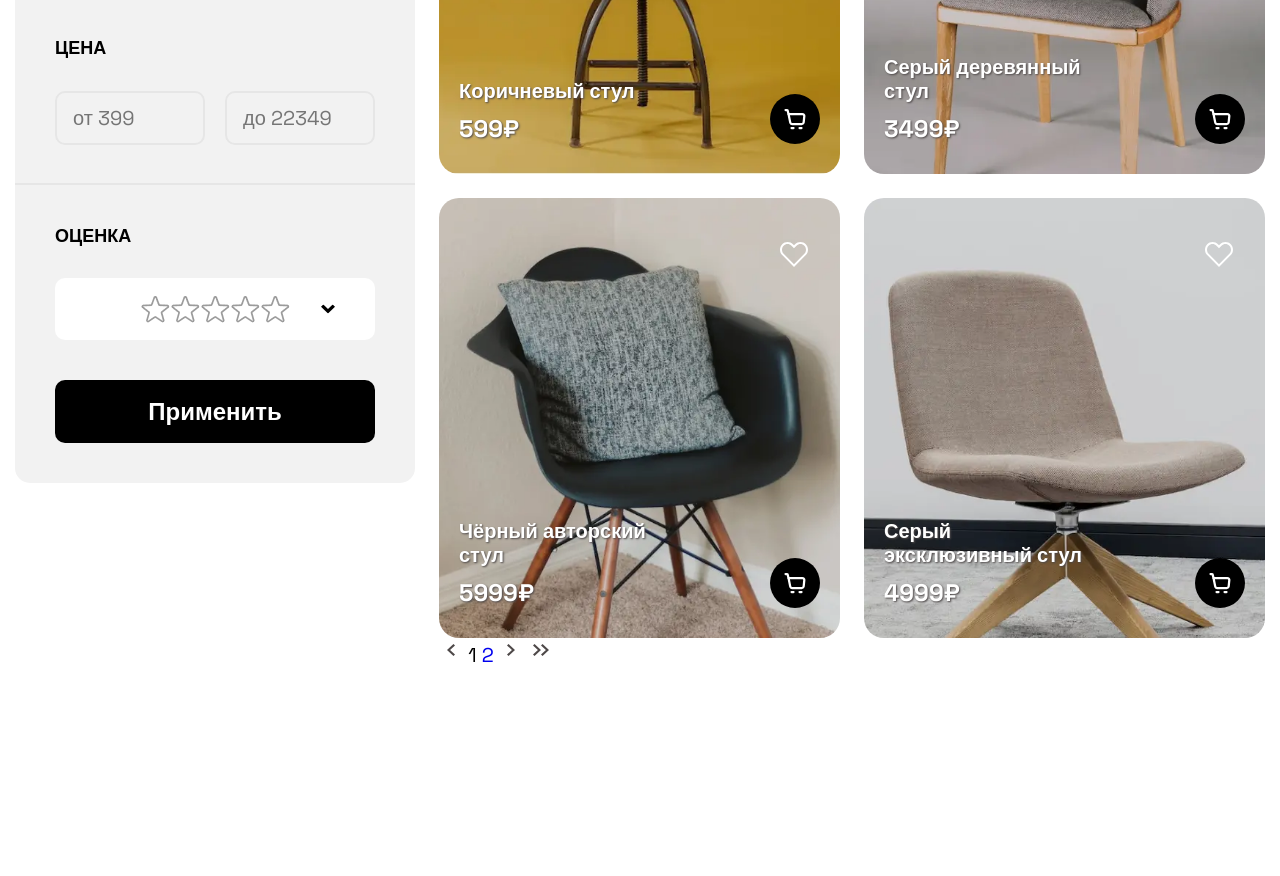
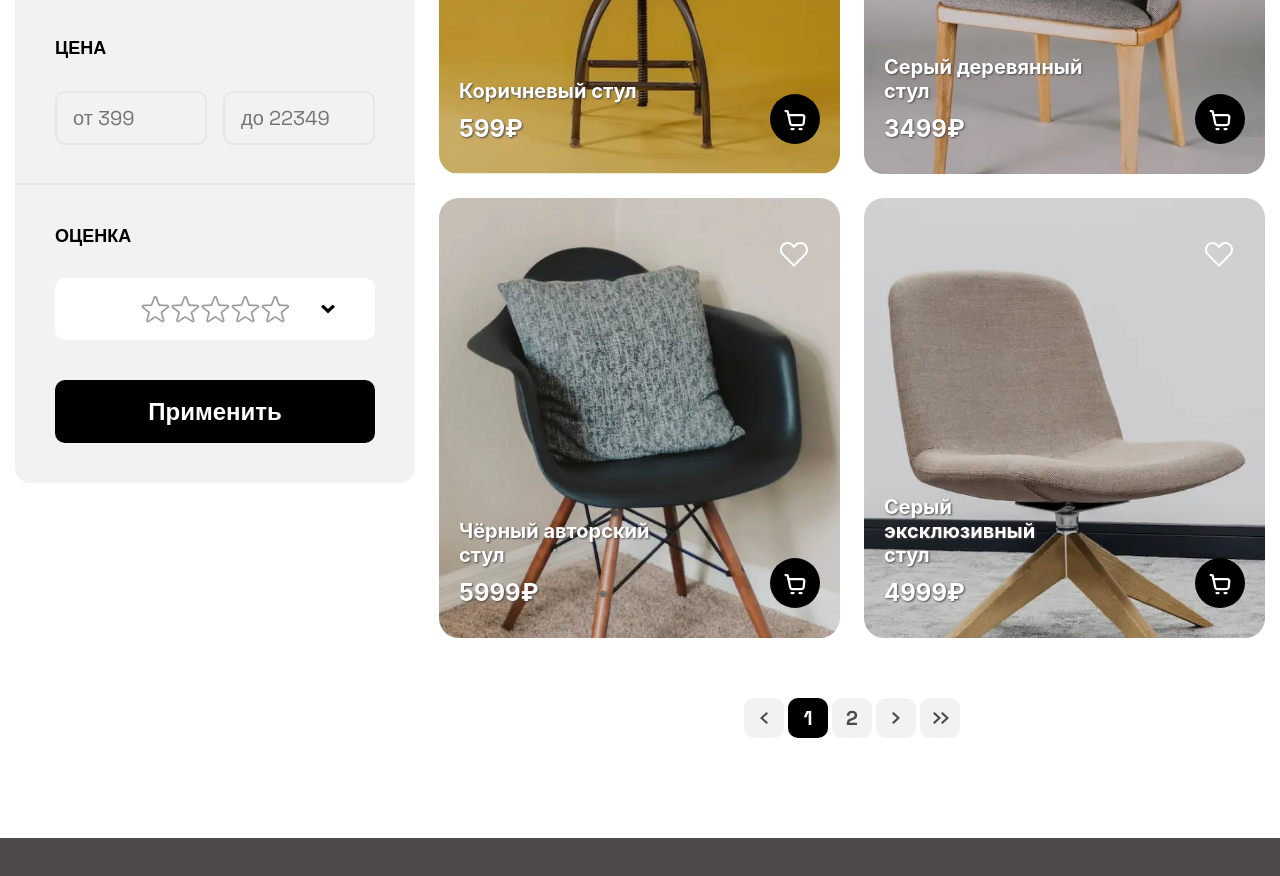
Before and after one commit to nickrusanov/Space, a website: page docs/index.html in a window 1280 px wide. Shown: the part 1074-1950 px from the top of the page. Before the commit the page ends 1742 px from the top, so only its background shows below. Drawn offline with nearby package versions, Linux system fonts and the light colour scheme; files that its build step writes are made by us from their sources.

Commit message:
add footer

```diff
--- a/src/sass/common/_common.scss
+++ b/src/sass/common/_common.scss
@@ -9,7 +9,7 @@
 
 	--color-grey-0--hover: hsl(0, 0%, 95%);
 	--color-grey-1--hover: hsl(0, 0%, 90%);
-	--color-grey-3--hover: hsl(0, 0%, 65%);
+	--color-grey-3--hover: hsl(0, 0%, 60%);
 	--color-grey-4--hover: hsl(16, 5%, 52%);
 
 	--color-brand: hsl(46, 81%, 59%);
@@ -110,16 +110,22 @@ body {
 			mask: url('../img/icons/next.svg');
 		}
 	}
+
 	&__link {
+		@extend %trans;
 
 		color: $color-breadcrumbs;
+
+		&:hover {
+			color: $color-breadcrumbs--hover;
+		}
 	}
 }
 
 
 // MEDIA
 
-@include media('600px') {
+@include lg {
 	.breadcrumbs {
 		min-height: 56px;
 	}
--- a/src/sass/common/_var.scss
+++ b/src/sass/common/_var.scss
@@ -2,6 +2,7 @@
 
 $fonts-root: '../fonts/';
 $font-text: 'SpaceGrotesk', sans-serif;
+$font-product: 'Inter', 'Arial';
 
 
 // SCREENS
@@ -18,12 +19,14 @@ $color-text: var(--color-grey-6);
 $color-text-product: var(--color-grey-0);
 $color-text-product--shadow: var(--color-grey-5);
 $color-text-counter: var(--color-grey-0);
+$color-text-footer: var(--color-grey-1);
 $color-breadcrumbs: var(--color-grey-3);
 $color-breadcrumbs--hover: var(--color-grey-3--hover);
 $color-text-categories: var(--color-grey-4);
 $color-text-categories--hover: var(--color-brand--darkest);
 $color-pagination: var(--color-grey-5);
 $color-pagination--hover: var(--color-grey-5--hover);
+$color-pagination--active: var(--color-grey-0);
 $color-placeholder: var(--color-grey-4);
 
 $color-icon: var(--color-grey-6);
@@ -38,6 +41,7 @@ $color-bg--hover: var(--color-grey-0--hover);
 $color-bg-counter: var(--color-accent);
 $color-bg-product: var(--color-grey-6);
 $color-bg-product--hover: var(--color-brand--darkest);
+$color-bg-footer: var(--color-grey-5);
 $color-surface: var(--color-grey-1);
 $color-surface--hover: var(--color-grey-1--hover);
 $color-border: var(--color-grey-2);
--- a/src/sass/components/footer.scss
+++ b/src/sass/components/footer.scss
@@ -0,0 +1,13 @@
+.footer {
+	margin-top: 100px;
+	padding: 30px 0 20px;
+
+	color: $color-text-footer;
+	background-color: $color-bg-footer;
+	text-align: center;
+
+	&__text {
+		margin-bottom: 20px;
+		font-size: 16px;
+	}
+}
--- a/src/sass/components/product.scss
+++ b/src/sass/components/product.scss
@@ -115,10 +115,10 @@
 	&__more {
 		@extend %trans;
 
-		margin: 32px 40px 42px;
+		display: block;
+		margin: 32px auto 42px;
 		height: 68px;
 		width: 100%;
-		max-width: 320px;
 
 		border: 2px solid $color-border;
 		border-radius: 10px;
@@ -139,6 +139,11 @@
 		&--hidden {
 			display: none;
 		}
+	}
+
+	&__more-wrapper {
+		padding: 0 40px;
+		margin: 0 auto;
 	}
 
 	&__aside-form {
@@ -180,6 +185,10 @@
 		row-gap: 15px;
 	}
 
+	&__colors-item {
+		max-width: 48px;
+	}
+
 	&__colors-input {
 		display: none;
 
@@ -212,7 +221,7 @@
 			position: absolute;
 			top: 50%;
 			left: 50%;
-			transform: translate(-55%, -50%);
+			transform: translate(-50%, -50%);
 
 			background: url("../img/icons/success.svg");
 		}
@@ -226,22 +235,29 @@
 	&__price {
 		display: flex;
 		justify-content: space-between;
+		gap: 16px;
 	}
 
 	&__price-box {
+		@extend %trans;
+
 		display: flex;
 		width: 100%;
-		max-width: 150px;
 
 		position: relative;
-
-		border: 2px solid $color-border;
-		border-radius: 10px;
 	}
 
 	&__price-input {
 		padding: 12px 24px 12px 16px;
 		width: 100%;
+
+		border: 2px solid $color-border;
+		border-radius: 10px;
+
+		&:hover,
+		&:focus {
+			border-color: $color-border--hover;
+		}
 	}
 
 	&__price-reset {
@@ -249,8 +265,8 @@
 		width: 16px;
 
 		position: absolute;
-		right: 6px;
-		top: 13px;
+		right: 8px;
+		top: 15px;
 
 		&--visible {
 			display: block;
@@ -262,9 +278,6 @@
 		height: 16px;
 
 		fill: $color-icon-reset;
-	}
-
-	&__rating {
 	}
 
 	&__rating-btn {
@@ -360,9 +373,6 @@
 		}
 	}
 
-	&__box {
-	}
-
 	&__box-title {
 		font-size: 40px;
 		font-weight: 700;
@@ -380,6 +390,9 @@
 		display: grid;
 		grid-template-columns: repeat(3, 1fr);
 		gap: 80px 24px;
+		margin-bottom: 60px;
+
+		font-family: $font-product;
 	}
 
 	&__item {
@@ -503,10 +516,45 @@
 	}
 
 	&__pagination {
+		display: flex;
+		justify-content: center;
+		gap: 4px;
 	}
 
 	&__pagination-link {
+		@extend %trans;
+
+		width: 40px;
+		height: 40px;
+
+		display: flex;
+		align-items: center;
+		justify-content: center;
+
+		background-color: $color-surface;
+		border-radius: 10px;
+
+		color: $color-pagination;
+		font-weight: 700;
+
+		&:hover {
+			background-color: $color-surface--hover;
+		}
+
 		&--active {
+			background-color: $color-bg-product;
+
+			color: $color-pagination--active;
+
+			&:hover {
+				background-color: $color-bg-product;
+			}
+		}
+	}
+
+	&__pagination-link-svg {
+		path{
+			fill: $color-pagination;
 		}
 	}
 }
@@ -537,7 +585,7 @@
 	}
 }
 
-@include media("1000px") {
+@include lg {
 	.product__items {
 		grid-template-columns: repeat(1, 1fr);
 		gap: 40px;
@@ -556,13 +604,19 @@
 	}
 }
 
-@include media('900px') {
+@include media("900px") {
 	.product__category-btn {
 		font-size: 20px;
 	}
 
+	.product__subcategory-link {
+		font-size: 18px;
+		padding: 6px 36px;
+	}
+
 	.product__category-btn {
-		padding: 16px 24px;
+		padding-right: 40px;
+		padding-left: 24px;
 	}
 
 	.product__drop-svg {
@@ -577,11 +631,23 @@
 		width: calc(100% + 48px);
 		left: -24px;
 	}
+
+	.product__more-wrapper {
+		padding: 0 24px;
+	}
 }
 
 @include md {
 	.product__item {
 		max-height: 350px;
+	}
+
+	.product__price {
+		flex-wrap: wrap;
+	}
+
+	.product__colors-list {
+		grid-template-columns: repeat(4, 1fr);
 	}
 }
 
@@ -589,8 +655,22 @@
 	.product__inner {
 		flex-direction: column;
 	}
+
+	.product__price {
+		flex-wrap: nowrap;
+	}
+
+	.product__colors-list {
+		grid-template-columns: repeat(6, 1fr);
+	}
 }
 
-@include sm {
+@include media("400px") {
+	.product__price {
+		flex-wrap: wrap;
+	}
 
+	.product__colors-list {
+		grid-template-columns: repeat(4, 1fr);
+	}
 }
```
Also changed, not shown: src/html/chunk/footer.html (+7 -0 lines), src/html/index.html (+11 -9 lines), 1 other file.
